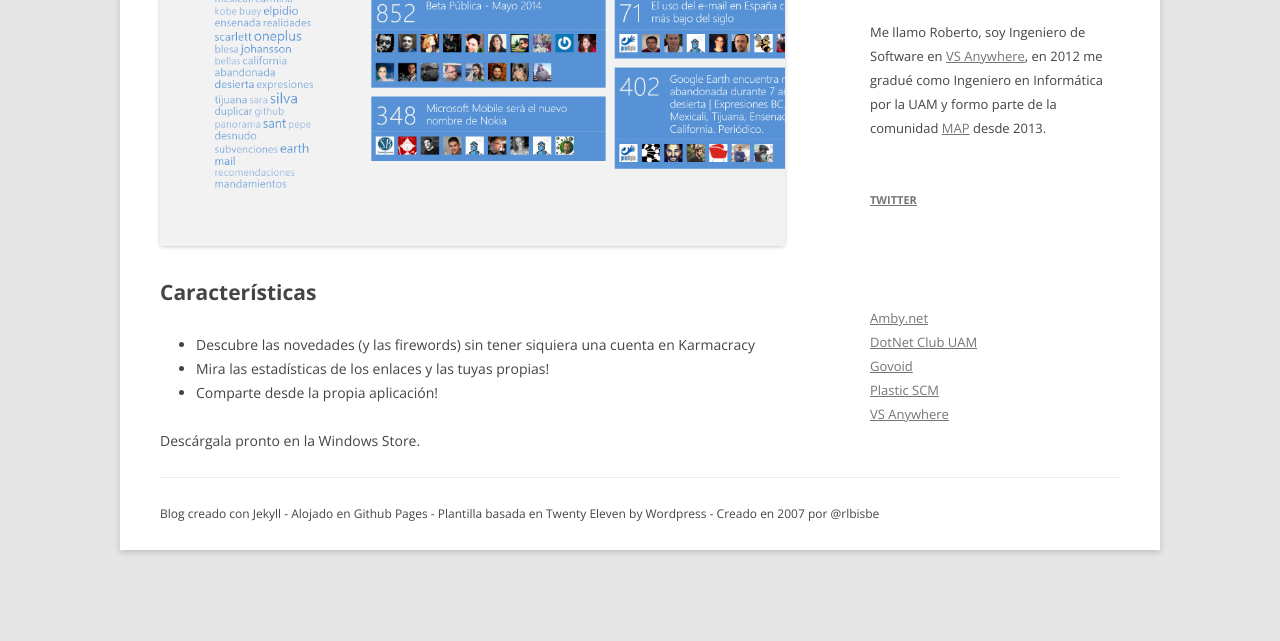
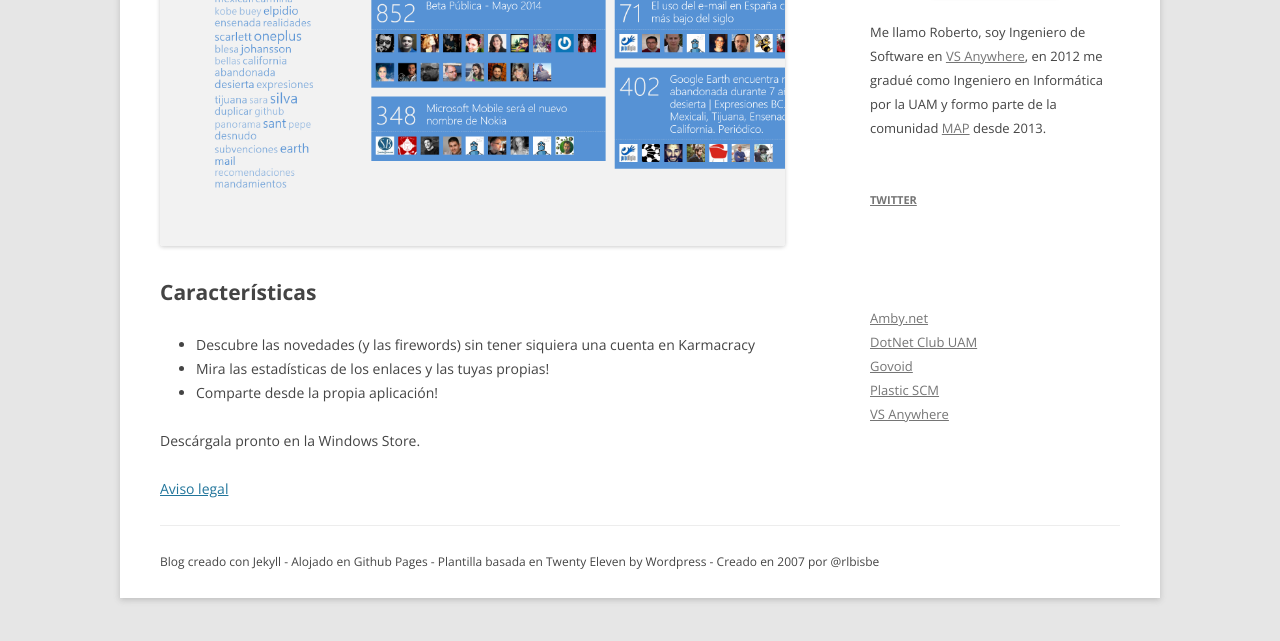
Before and after one commit to nguyenkhacdung/rlbisbe.github.io, a Jekyll site: the page built from karmacracy/index.markdown, in a window 1280 px wide, cut to the strip 514-1160 px from the top of the page. Shown: the top 641 px of the strip. Built offline with Jekyll 4.4.1, drawn with Linux system fonts in a browser that asks for light colours; Markdown is read by kramdown in place of the engine named in the settings; before the commit the page ends 1112 px from its top, so only the background shows below that.

Commit message:
More minor updates

```diff
--- a/karmacracy/index.markdown
+++ b/karmacracy/index.markdown
@@ -7,7 +7,7 @@
 
 Crea una cuenta en [Karmacracy.com](http://www.karmacracy.com) y comienza a compartir!
 
-![Imagen]({{ site.url }}/assets/karmacracy/upload1.png)
+![Imagen](/assets/karmacracy/upload1.png)
 
 # Características
 
@@ -16,3 +16,5 @@
 - Comparte desde la propia aplicación!
 
 Descárgala pronto en la Windows Store.
+
+[Aviso legal]({{ site.url }}/karmacracy/privacidad)
--- a/karmacracy/privacidad.markdown
+++ b/karmacracy/privacidad.markdown
@@ -5,7 +5,7 @@
 
 #Sobre la aplicación
 
-Esta aplicación **NO** recoge, almacena, ni comparte ninguna información personal ni relacionada en el equipo o dispositivo. Las credenciales solicitadas se envían integramente al servidor de Karmacracy.
+Esta aplicación **NO** recoge, almacena, ni comparte ninguna información personal ni relacionada en el equipo o dispositivo. Las credenciales solicitadas se envían integramente al servidor de Karmacracy, y no se almacenan ni en la aplicación ni en ningún servicio externo.
 
 #Sobre el servicio Karmacracy
 
```
